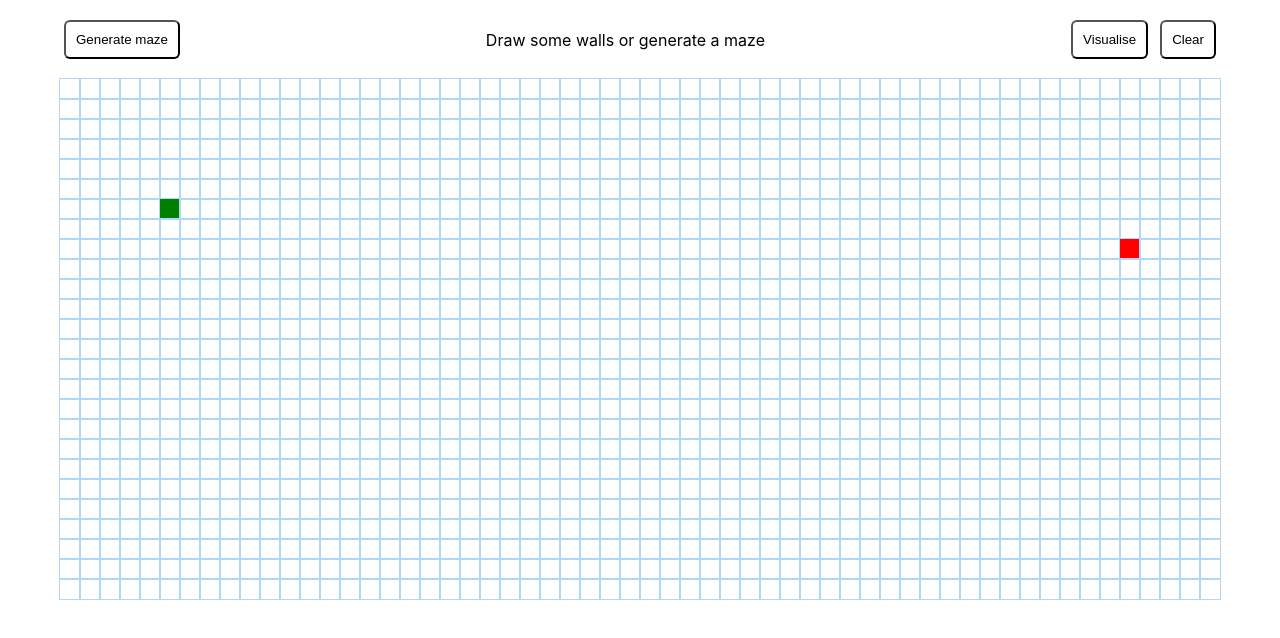
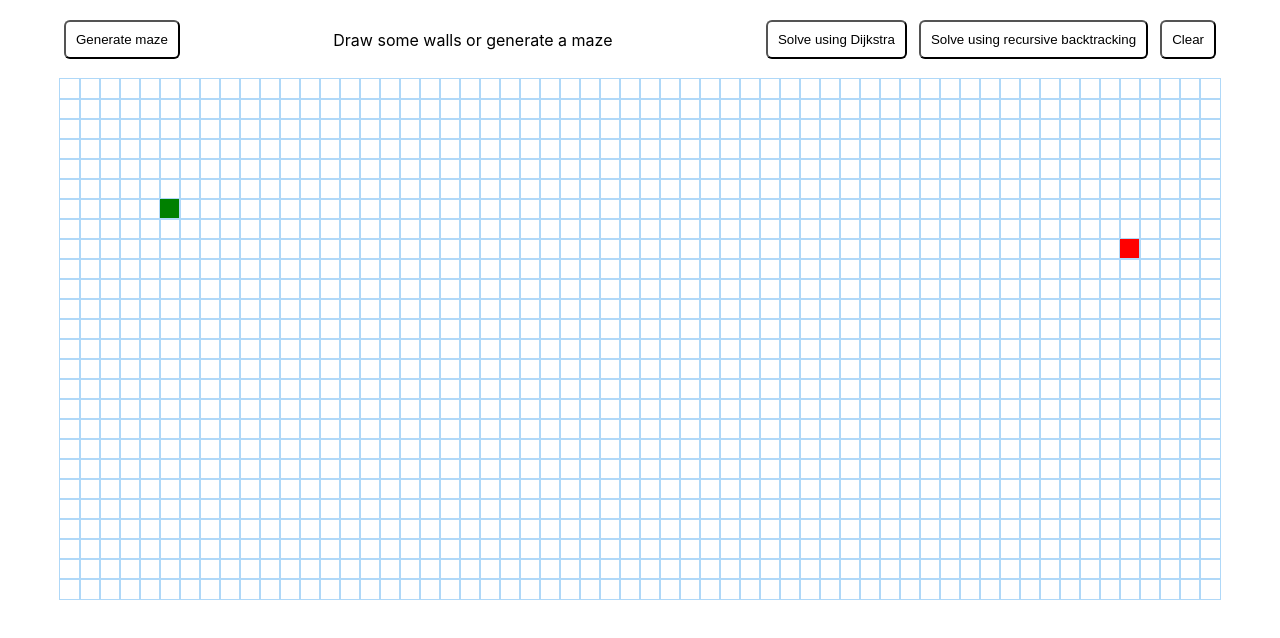
Before and after one commit to tomdaniels/pathfinder, a Next.js app: page / in a window 1280 px wide. Shown: the top 638 px of the page. Built offline with nearby package versions, Linux system fonts and the light colour scheme.

Commit message:
add backtracker solver algo
restructure algo directory to support multiple generators and solvers

base buttons for development testing

```diff
--- a/src/algo/dijkstra.js
+++ b/src/algo/maze/solvers/dijkstra.js
@@ -1,5 +1,3 @@
-import nodeStyles from "../styles/Node.module.css";
-
 // Performs Dijkstra's algorithm; returns *all* nodes in the order
 // in which they were visited. Also makes nodes point back to their
 // previous node, effectively allowing us to compute the shortest path
@@ -15,10 +13,10 @@ export function dijkstra(grid, startNode, finishNode) {
     if (closestNode.isWall) continue;
     // If the closest node is at a distance of infinity,
     // we must be trapped and should therefore stop.
-    if (closestNode.distance === Infinity) return visitedNodesInOrder;
+    if (closestNode.distance === Infinity) return {visitedNodesInOrder, nodesInShortestPathOrder: getNodesInShortestPathOrder(finishNode)};
     closestNode.isVisited = true;
     visitedNodesInOrder.push(closestNode);
-    if (closestNode === finishNode) return visitedNodesInOrder;
+    if (closestNode === finishNode) return {visitedNodesInOrder, nodesInShortestPathOrder: getNodesInShortestPathOrder(finishNode)};
     updateUnvisitedNeighbors(closestNode, grid);
   }
 }
--- /dev/null
+++ b/src/algo/maze/solvers/index.js
@@ -0,0 +1,9 @@
+import { dijkstra } from "./dijkstra";
+import { recursiveBacktracker } from "./recursive-backtracker";
+
+const mazeSolvers = new Map([
+  ['dijkstra', dijkstra],
+  ['backtracker', recursiveBacktracker]
+])
+
+export default mazeSolvers;
--- /dev/null
+++ b/src/algo/maze/solvers/recursive-backtracker.js
@@ -0,0 +1,60 @@
+export function recursiveBacktracker(grid, startNode, finishNode) {
+  const visitedNodesInOrder = [];
+
+  // Define the recursive function
+  function solveMaze(currentNode, nodesInShortestPathOrder = []) {
+    // Base case: If the current node is the finish node, return the visited nodes in order
+    if (currentNode === finishNode) {
+      return { visitedNodesInOrder, nodesInShortestPathOrder };
+    }
+
+    if (currentNode.isWall) {
+      return null; // Skip if the current node is a wall
+    }
+
+    // Mark the current node as visited and add it to the visited nodes in order
+    currentNode.isVisited = true;
+    visitedNodesInOrder.push(currentNode);
+
+    // Get the neighbors of the current node
+    const neighbors = getUnvisitedNeighbors(currentNode, grid);
+    shuffle(neighbors); // Shuffle the neighbors randomly
+
+    // For each neighbor, continue the recursive process
+    for (const neighbor of neighbors) {
+      const result = solveMaze(neighbor, [...nodesInShortestPathOrder, neighbor]); // Recursive call
+
+      // If the recursive call returns a result, return it to propagate up the call stack
+      if (result !== null) {
+        return result;
+      }
+    }
+
+    // Backtrack: return null if none of the neighbors lead to a solution
+    return null;
+  }
+
+  // Start solving the maze from the start node
+  return solveMaze(startNode, [startNode]);
+
+}
+
+// Helper functions...
+function getUnvisitedNeighbors(cell, grid) {
+  let neighbors = [];
+  let {row, col} = cell;
+  if (row > 0) neighbors.push(grid[row - 1][col]);
+  if (row < grid.length - 1) neighbors.push(grid[row + 1][col]);
+  if (col > 0) neighbors.push(grid[row][col - 1]);
+  if (col < grid[0]?.length - 1) neighbors.push(grid[row][col + 1]);
+
+  return neighbors.filter(neighbor => !neighbor.isVisited && !neighbor.isWall);
+}
+
+function shuffle(array) {
+  for (let i = array.length - 1; i > 0; i--) {
+    let j = Math.floor(Math.random() * (i + 1));
+    [array[i], array[j]] = [array[j], array[i]];
+  }
+  return array;
+}
--- a/src/components/visualiser/button-group.js
+++ b/src/components/visualiser/button-group.js
@@ -17,8 +17,11 @@ export default function ButtonGroup({
       </div>
       {children}
       <div className={styles.right}>
-        <button disabled={locked} onClick={() => visualiseAlgo()}>
-          Visualise
+        <button disabled={locked} onClick={() => visualiseAlgo('dijkstra')}>
+          Solve using Dijkstra
+        </button>
+        <button disabled={locked} onClick={() => visualiseAlgo('backtracker')}>
+          Solve using recursive backtracking
         </button>
         <button disabled={locked} onClick={() => clear()}>
           Clear
--- a/src/components/visualiser/index.js
+++ b/src/components/visualiser/index.js
@@ -1,10 +1,13 @@
 import React, { useState, useEffect } from "react";
+
+import recursiveDivisionMaze from "../../algo/maze/generators/recursive-divison";
+import mazeSolvers from "../../algo/maze/solvers";
+
+import Node from "../node";
+import ButtonGroup from "./button-group";
+
+import updateNodeStyles from "../../utils/update-node-style";
 import { clearNodes, toggleWalls, generateGrid } from "../../utils";
-import { dijkstra, getNodesInShortestPathOrder } from "../../algo/dijkstra";
-import recursiveMaze from "../../algo/maze/recursive-divison";
-import updateNodeStyles from "../../utils/update-node-style";
-import ButtonGroup from "./button-group";
-import Node from "../node";
 
 import styles from "../../styles/Grid.module.css";
 import nodeStyles from "../../styles/Node.module.css";
@@ -106,18 +109,19 @@ export default function Visualiser({ gridCnfg }) {
     }
   }
 
-  function visualiseAlgo() {
+  function visualiseAlgo(type) {
     const startNode = grid[START_NODE_ROW][START_NODE_COL];
     const finishNode = grid[FINISH_NODE_ROW][FINISH_NODE_COL];
-    const visitedNodesInOrder = dijkstra(grid, startNode, finishNode);
-    const nodesInShortestPathOrder = getNodesInShortestPathOrder(finishNode);
+
+    const solver = mazeSolvers.get(type)
+    const {visitedNodesInOrder, nodesInShortestPathOrder} = solver(grid, startNode, finishNode);
     animate(visitedNodesInOrder, nodesInShortestPathOrder);
   }
 
   function generateMaze() {
     setLocked(true);
     const DELAY = 10;
-    const wallsToAnimate = recursiveMaze(
+    const wallsToAnimate = recursiveDivisionMaze(
       grid,
       2,
       GRID_ROW_LENGTH - 2,
```
Also changed, not shown: src/algo/maze/generators/recursive-divison.js (renamed from src/algo/maze/recursive-divison.js), src/algo/maze/recursive-backtrack.js (deleted).
